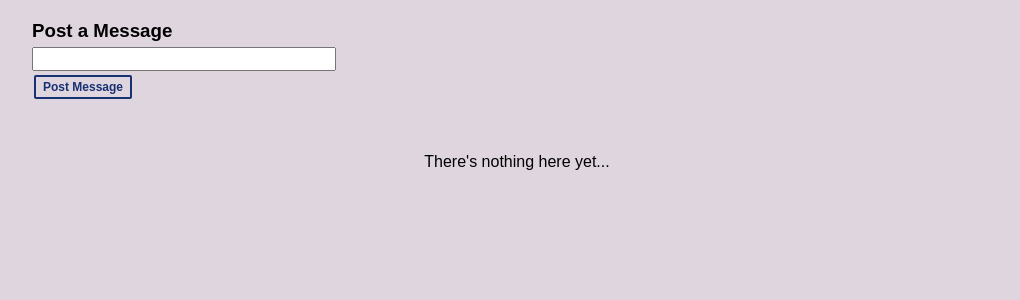
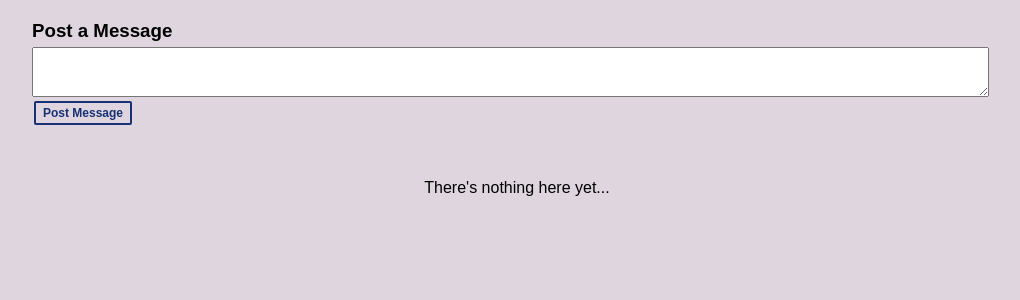
Before and after one commit to punkty/the_wall, a Flask app: template templates/wall.html in a window 1280 px wide. Shown: the part 55-355 px from the top of the page, without its empty margins (123-1143 px from the left). Run offline with Flask 2, Linux system fonts and the light colour scheme; the template is opened without the code that fills it, so the values that code supplies are empty.

Commit message:
update to post a message box and word wrapping incase a single very long word

```diff
--- a/static/wall.css
+++ b/static/wall.css
@@ -73,6 +73,10 @@ input[type="text"] {
 }
 .message_field {
     display: block;
+    height: 20px;
+    margin: 0px 14px 0px 0px;
+    width: 955px;
+    height: 48px;
 }
 .message_submit {
     padding: 5px;
@@ -108,7 +112,10 @@ input[type="text"] {
 .message_content {
     margin-top: 5px;
     margin-bottom: 5px;
+    word-wrap: break-word;
 }
+
+
 .delete_message {
     margin-top: 5px;
     display: block;
@@ -144,6 +151,7 @@ input[type="text"] {
     margin-top: 10px;
     padding: 12px;
     border-bottom: 1px solid #a49ca4;
+    word-wrap: break-word;
 }
 .comment_content {
     margin-top: 5px;
@@ -192,3 +200,5 @@ h5 {
     float: right;
     color: #5a525a;
 }
+
+margin: 0px 14px 0px 0px; width: 955px; height: 48px;
--- a/templates/wall.html
+++ b/templates/wall.html
@@ -22,7 +22,7 @@
         <div class="post_message">
             <h3>Post a Message</h3>
             <form action="/message" method="POST">
-                <input type="text" name="new_message" class="message_field">
+                <textarea name="new_message" class="message_field"></textarea>
                 <input type="submit" value="Post Message" class="message_submit">
             </form>
         </div><!--  /.post_message -->
```
